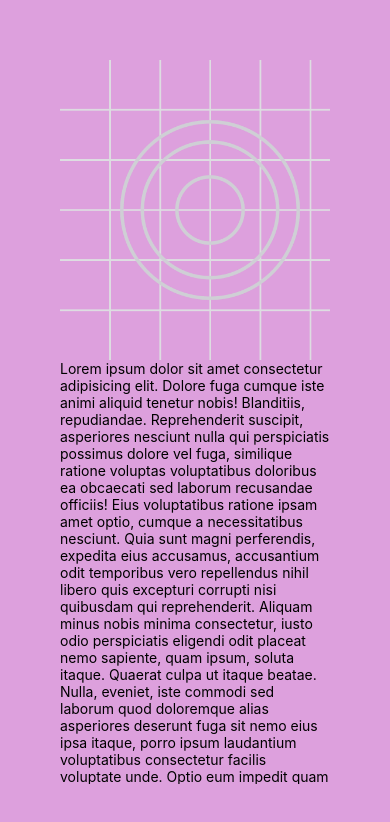
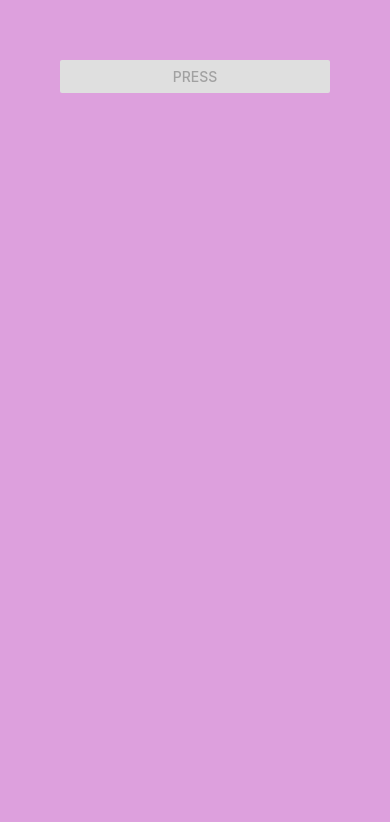
Before and after one commit to amontalvof/react-native-demo, a React Native app: screen / in a window 390 px wide. Shown: the top 822 px of the page. Built offline with nearby package versions, Linux system fonts and the light colour scheme.

Commit message:
feat: Button

```diff
--- a/App.js
+++ b/App.js
@@ -1,8 +1,9 @@
-import ScrollViewExample from './src/ScrollViewExample';
+import ButtonExample from './src/ButtonExample';
+// import ScrollViewExample from './src/ScrollViewExample';
 // import ImageExample from './src/ImageExample';
 // import TextExample from './src/TextExample';
 // import ViewExample from './src/ViewExample';
 
 export default function App() {
-    return <ScrollViewExample />;
+    return <ButtonExample />;
 }
--- /dev/null
+++ b/src/ButtonExample.jsx
@@ -0,0 +1,16 @@
+import { Button, View } from 'react-native';
+
+const ButtonExample = () => {
+    return (
+        <View style={{ flex: 1, backgroundColor: 'plum', padding: 60 }}>
+            <Button
+                title="Press"
+                color="midnightblue"
+                disabled
+                onPress={() => console.log('button pressed')}
+            />
+        </View>
+    );
+};
+
+export default ButtonExample;
```
